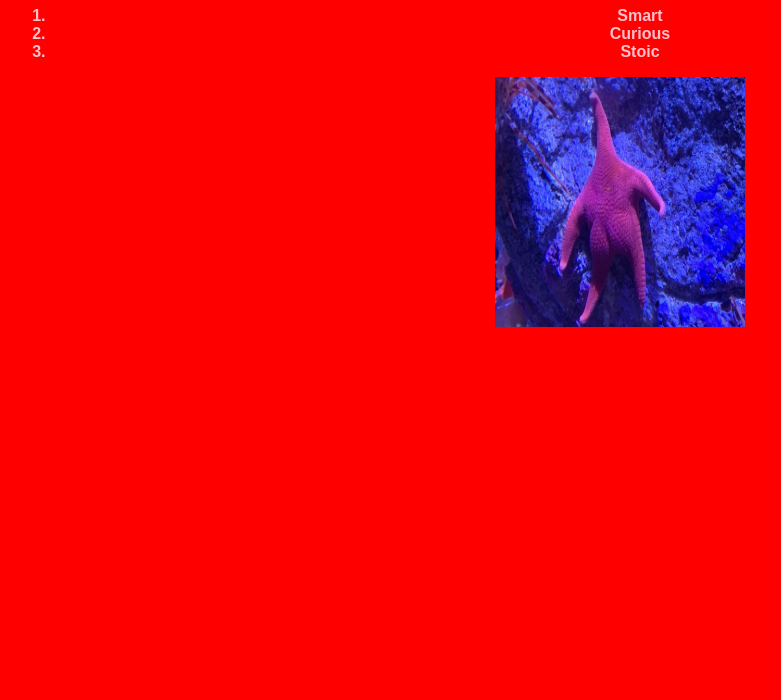
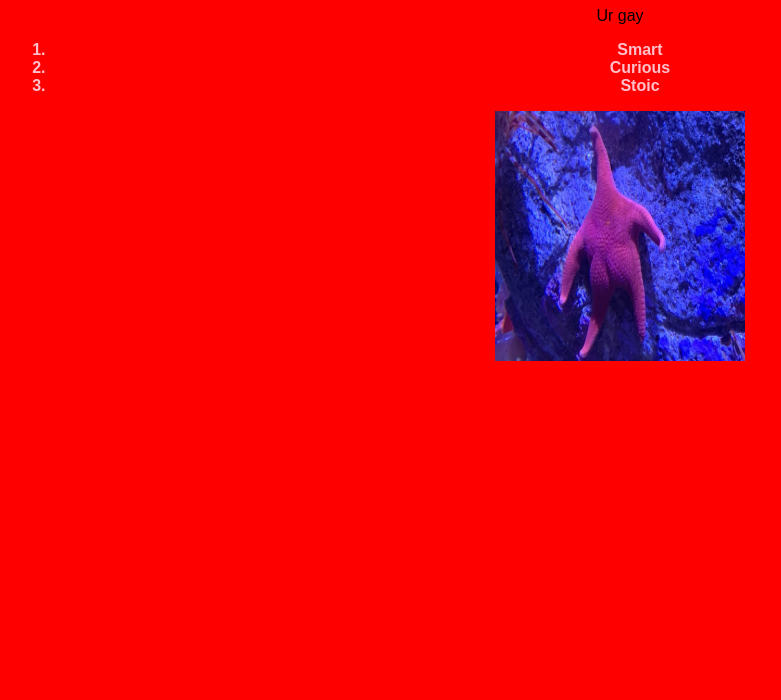
Before and after one commit to estebancordova/estebancordova.github.io, a plain HTML site: page index.html in a window 1280 px wide. Shown: the part 100-800 px from the top of the page, without its empty margins (20-801 px from the left). Drawn offline with Linux system fonts and the light colour scheme.

Commit message:
Change
First change

```diff
--- a/index.html
+++ b/index.html
@@ -18,6 +18,7 @@
 	</nav>
 </div>
 	<h1>Hello world!</h1>
+	<p> Ur gay</p>
 	<ol>
 		<li>Smart</li>
 		<li>Curious</li>
```
